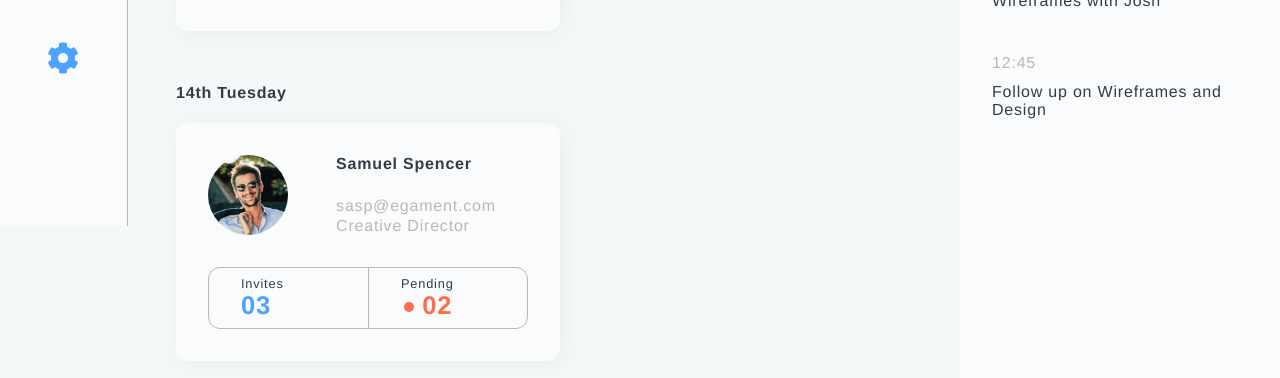
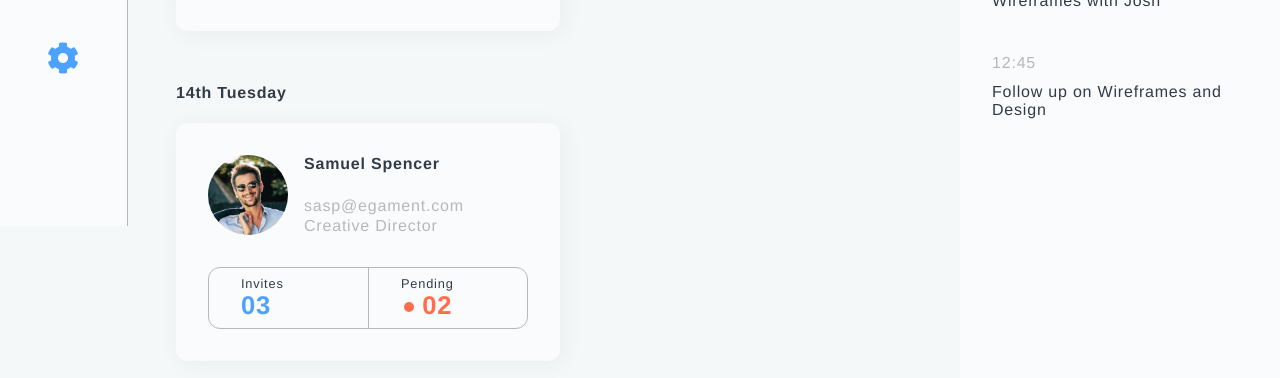
Before and after one commit to tcje91/dashboard, a website: page index.html in a window 1280 px wide. Shown: the part 574-952 px from the top of the page. Drawn offline with Linux system fonts and the light colour scheme.

Commit message:
alter user-card alignment

```diff
--- a/scss/index.scss
+++ b/scss/index.scss
@@ -244,7 +244,7 @@ button {
 
         &.user-card {
           display: grid;
-          grid-template: auto auto / auto auto;
+          grid-template: auto auto / auto 1fr;
           grid-template-areas:
             'img info'
             'notifs notifs';
```
Also changed, not shown: css/index.css.
